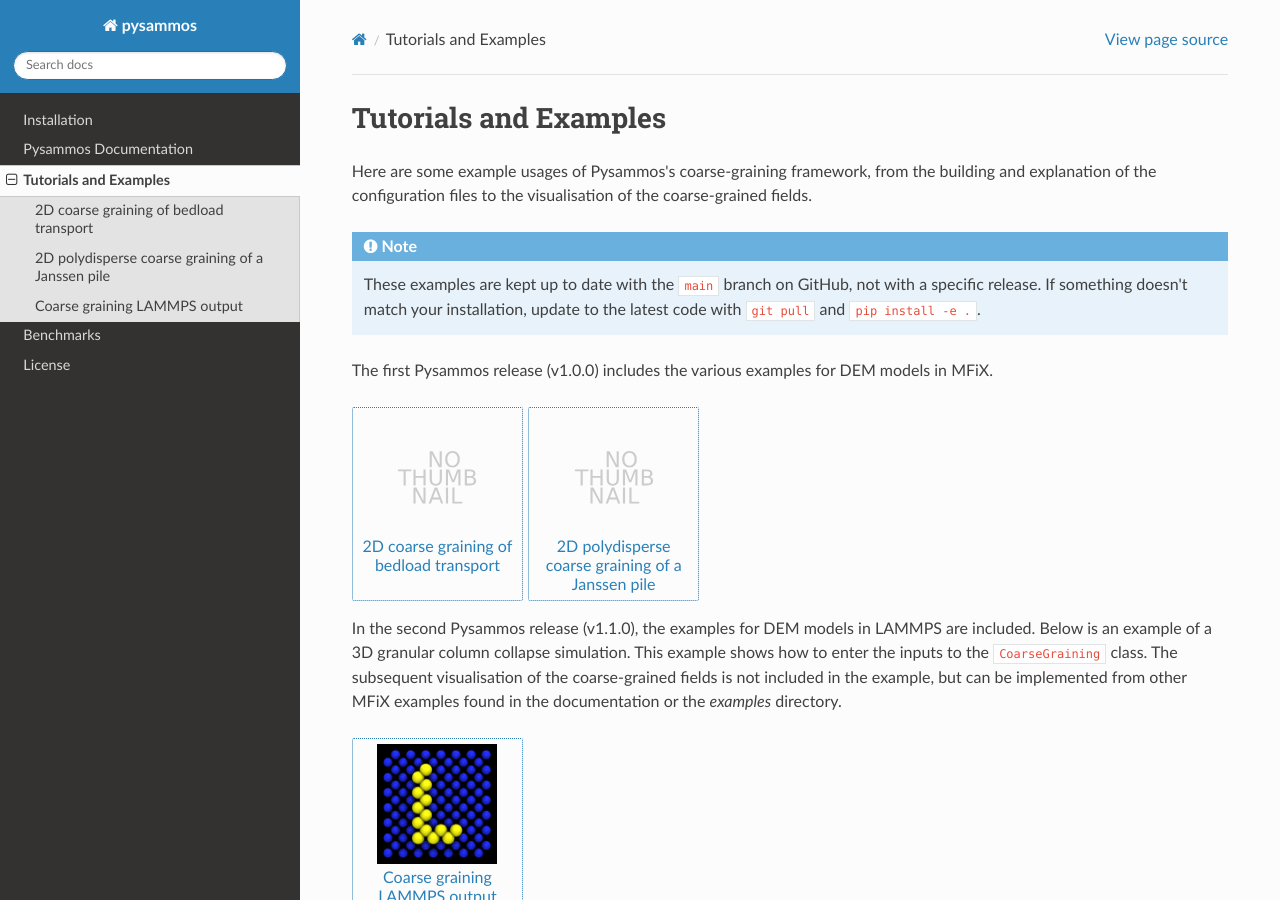
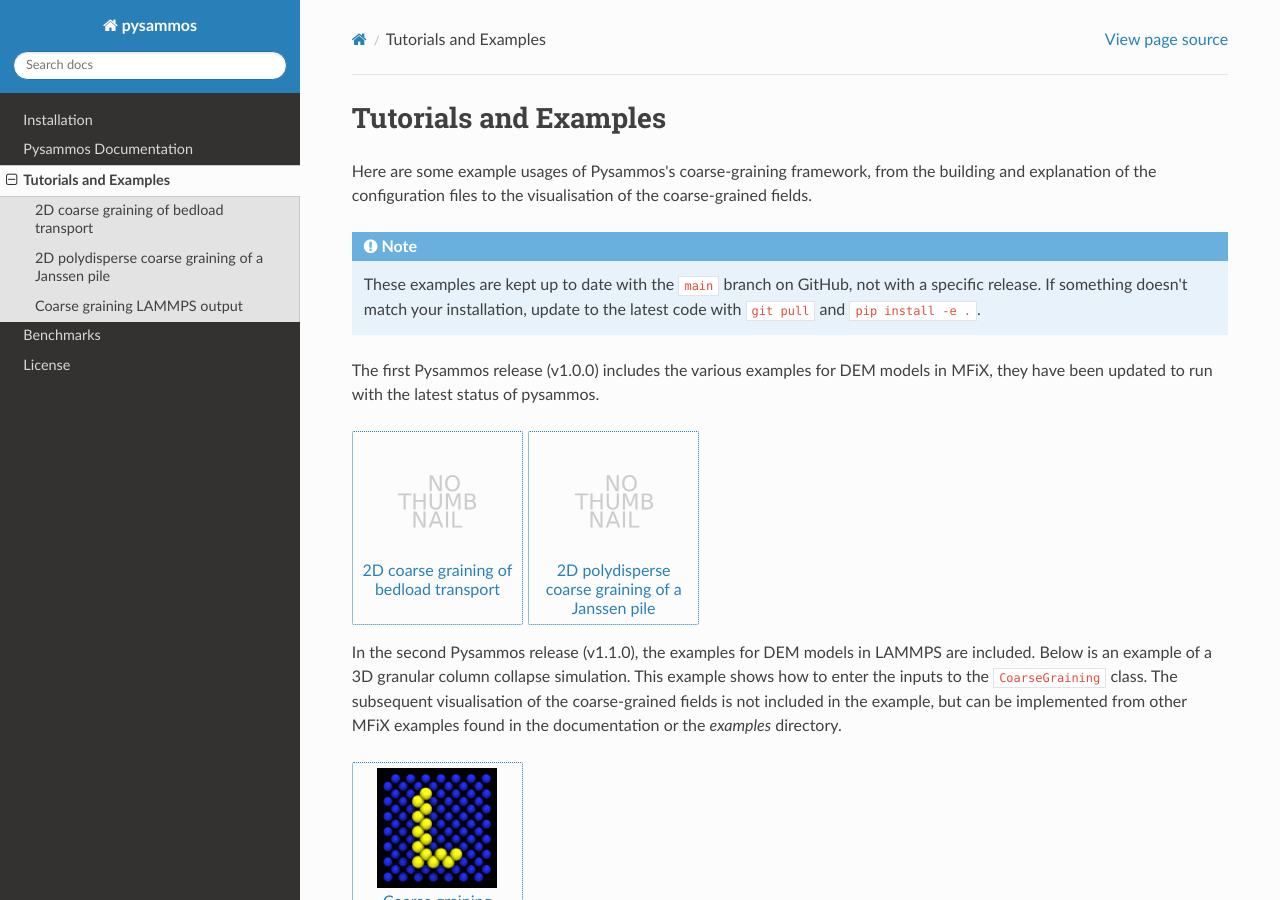
Before and after one commit to Claudia-Elijas/pysammos, a Sphinx documentation site: the page built from docs/examples.rst, in a window 1280 px wide and 900 px high. Built offline with Sphinx 7.4.7 and the Read the Docs theme 3.1.0, drawn with Linux system fonts in a browser that asks for light colours; pages that are not in the unit, such as notebooks, are missing from menus.

Commit message:
Rebuild pages

```diff
--- a/docs/conf.py
+++ b/docs/conf.py
@@ -19,7 +19,7 @@
 project = 'pysammos'
 copyright = '2025, Claudia Elijas-Parra'
 author = 'Claudia Elijas-Parra'
-release = '1.2.0'
+release = '1.2.0 '
 
 # -- General configuration ---------------------------------------------------
 # https://www.sphinx-doc.org/en/master/usage/configuration.html#general-configuration
--- a/docs/examples.rst
+++ b/docs/examples.rst
@@ -9,14 +9,13 @@
    latest code with ``git pull`` and ``pip install -e .``.
 
 
-The first Pysammos release (v1.0.0) includes the various examples for DEM models in MFiX.
+The first Pysammos release (v1.0.0) includes the various examples for DEM models in MFiX, they have been updated to run with the latest status of pysammos.
 
 .. nbgallery::
 
    examples/bedload_docs.ipynb
    examples/erodible_bed_docs.ipynb
    examples/janssen_pile_docs.ipynb
-
 
 
 In the second Pysammos release (v1.1.0), the examples for DEM models in LAMMPS are included. Below is an example of a 3D granular column collapse simulation.
```
